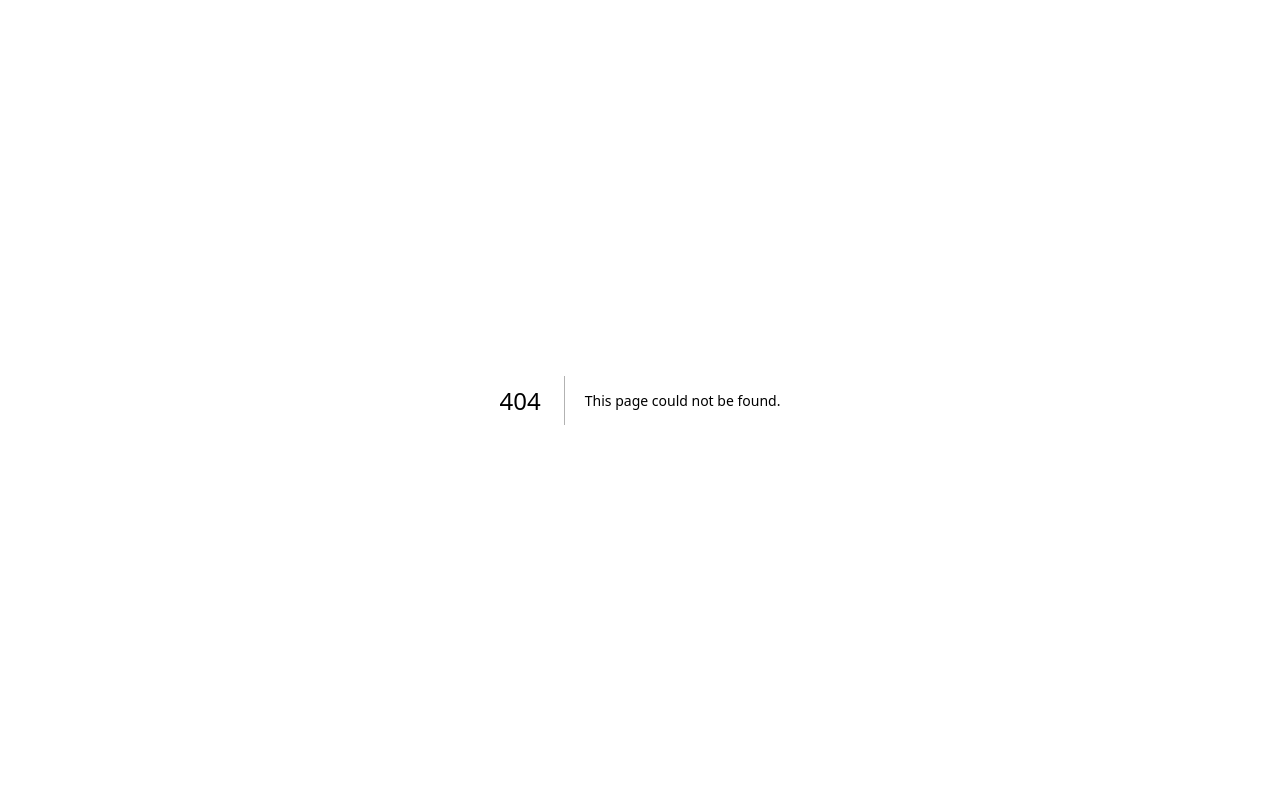
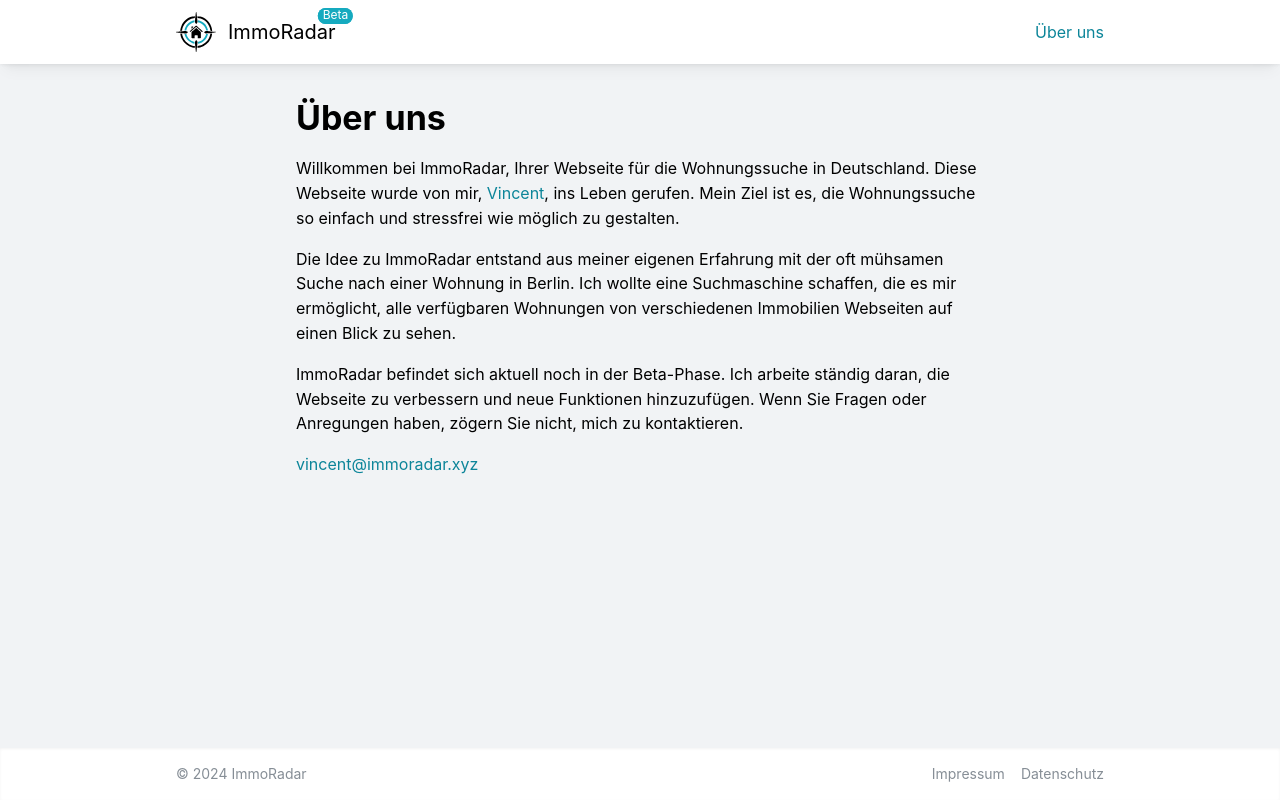
Before and after one commit to Vincenius/ImmoRadar, a Next.js app in the folder webapp/: page /about in a window 1280 px wide. Before the commit this address had no page. Built offline with nearby package versions, Linux system fonts and the light colour scheme.

Commit message:
add about page

```diff
--- a/webapp/src/components/Layout/Layout.js
+++ b/webapp/src/components/Layout/Layout.js
@@ -18,7 +18,7 @@ const Layout = ({ children, title, description }) => {
       <Box as="header" height={60} className={styles.header}>
         <Container>
           <Flex justify="space-between" component="nav" py="sm">
-            <Link href="/">
+            <Link href="/" className={styles.headerLink}>
               <Flex align="center" gap="sm">
                 <Image src={Logo} width={40} height={40} alt="ImmoRadar Logo" priority />
                 <Indicator inline label="Beta" size={16}>
@@ -28,13 +28,13 @@ const Layout = ({ children, title, description }) => {
             </Link>
 
             <Flex justify="flex-end" align="center">
-              <a>Über uns</a>
+              <Link href="/about">Über uns</Link>
             </Flex>
           </Flex>
         </Container>
       </Box>
 
-      <Container as="main">
+      <Container as="main" mih="calc(100vh - 64px - 52px - 16px)">
         {children}
       </Container>
 
--- a/webapp/src/components/Layout/Layout.module.css
+++ b/webapp/src/components/Layout/Layout.module.css
@@ -3,6 +3,15 @@
   z-index: 1;
   position: relative;
   background: #fff;
+}
+
+.headerLink {
+  color: rgb(var(--foreground-rgb));
+  text-decoration: none;
+}
+
+.headerLink:hover {
+  color: rgb(var(--foreground-rgb));
 }
 
 .footer {
--- /dev/null
+++ b/webapp/src/pages/about.js
@@ -0,0 +1,33 @@
+import React from 'react';
+import { Container, Title, Text } from '@mantine/core';
+import Layout from '@/components/Layout/Layout';
+
+const AboutPage = () => {
+    return (
+        <Layout
+            title="ImmoRadar | Über Uns"
+            description="Willkommen bei ImmoRadar, Ihrer Webseite für die Wohnungssuche in Deutschland. Diese Webseite wurde von mir, Vincent, ins Leben gerufen. Mein Ziel ist es, die Wohnungssuche so einfach und stressfrei wie möglich zu gestalten..."
+        >
+            <Container py="xl" size="sm">
+                <Title order={1}>Über uns</Title>
+                <Text my="md">
+                    Willkommen bei ImmoRadar, Ihrer Webseite für die Wohnungssuche in Deutschland.
+                    Diese Webseite wurde von mir, <a href="https://vincentwill.com" target="_blank">Vincent</a>, ins Leben gerufen. Mein Ziel ist es, die Wohnungssuche so einfach und stressfrei wie möglich zu gestalten.
+                </Text>
+                <Text my="md">
+                    Die Idee zu ImmoRadar entstand aus meiner eigenen Erfahrung mit der oft mühsamen Suche nach einer Wohnung in Berlin.
+                    Ich wollte eine Suchmaschine schaffen, die es mir ermöglicht, alle verfügbaren Wohnungen von verschiedenen Immobilien Webseiten auf einen Blick zu sehen.
+                </Text>
+                <Text my="md">
+                    ImmoRadar befindet sich aktuell noch in der Beta-Phase. Ich arbeite ständig daran, die Webseite zu verbessern und neue Funktionen hinzuzufügen.
+                    Wenn Sie Fragen oder Anregungen haben, zögern Sie nicht, mich zu kontaktieren.
+                </Text>
+                <Text my="md">
+                    <a href="mailto:vincent@immoradar.xyz">vincent@immoradar.xyz</a>
+                </Text>
+            </Container>
+        </Layout>
+    );
+};
+
+export default AboutPage;
--- a/webapp/src/pages/index.js
+++ b/webapp/src/pages/index.js
@@ -1,4 +1,4 @@
-import { Flex, Text, Group, ThemeIcon, Title, Box, Accordion } from '@mantine/core';
+import { Flex, Text, Group, ThemeIcon, Title, Box, Accordion, Container } from '@mantine/core';
 import { IconClock, IconList, IconBell, IconArrowUp } from '@tabler/icons-react';
 import Layout from '@/components/Layout/Layout'
 import Logos from '@/components/Logos/Logos'
@@ -72,7 +72,7 @@ export default function Home() {
         <FeatureCards />
       </Box>
 
-      <Box my="6em">
+      <Container my="6em" size="sm">
         <Title order={2} fz={36} fw={700} mb="lg" ta="center">Häufig gestellte Fragen</Title>
         <Accordion variant="contained">
           {faqs.map((item) => (
@@ -82,7 +82,7 @@ export default function Home() {
             </Accordion.Item>
           ))}
         </Accordion>
-      </Box>
+      </Container>
 
       <Box my="6em">
         <Button
--- a/webapp/src/styles/globals.css
+++ b/webapp/src/styles/globals.css
@@ -91,8 +91,12 @@ body {
 }
 
 a {
-  color: inherit;
+  color: var(--mantine-primary-color-8);
   text-decoration: none;
+}
+
+a:hover {
+  color: var(--mantine-primary-color-filled-hover);
 }
 
 @media (prefers-color-scheme: dark) {
```
Also changed, not shown: 1 other file (tests, documents, lock files or other folders).
